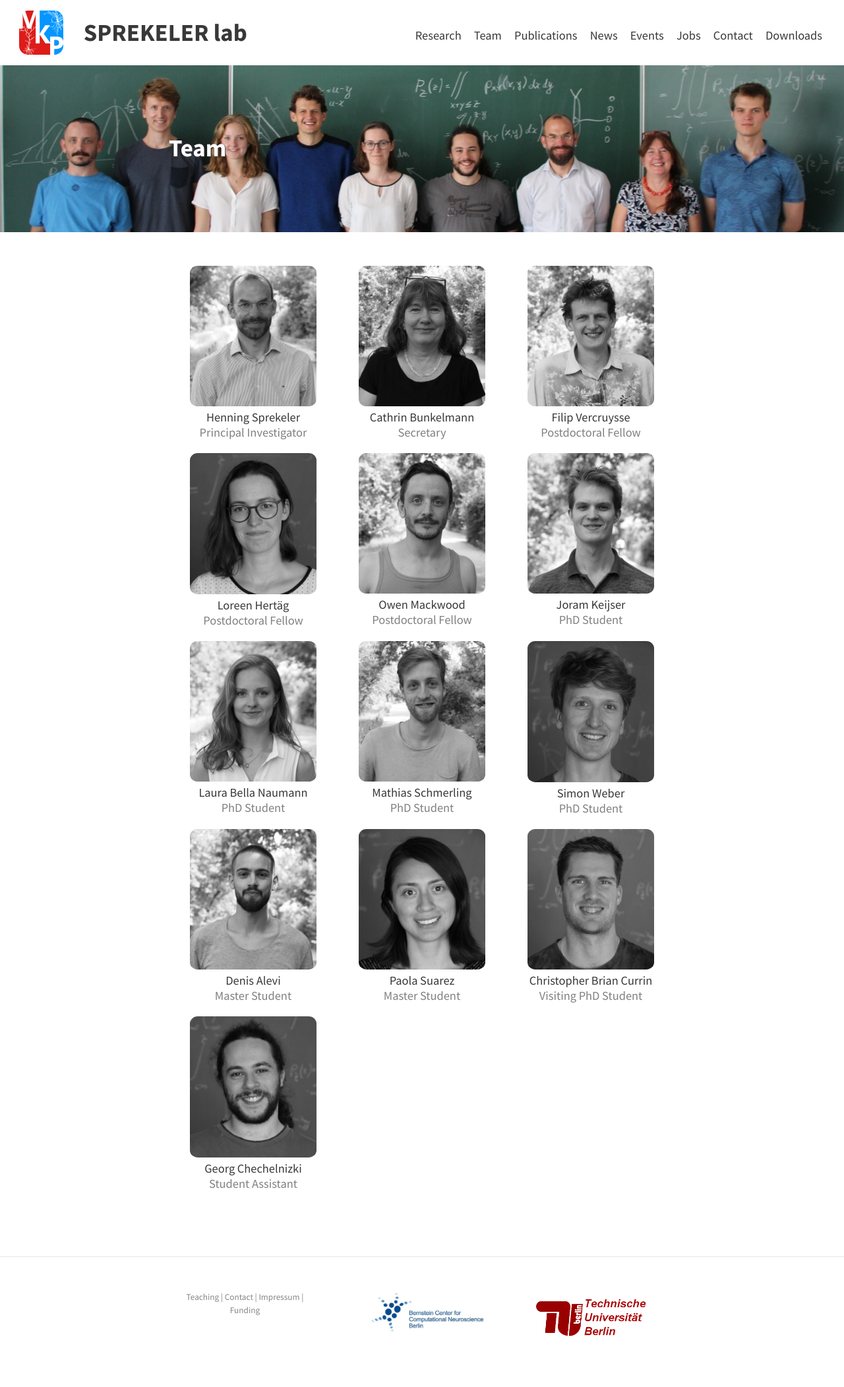
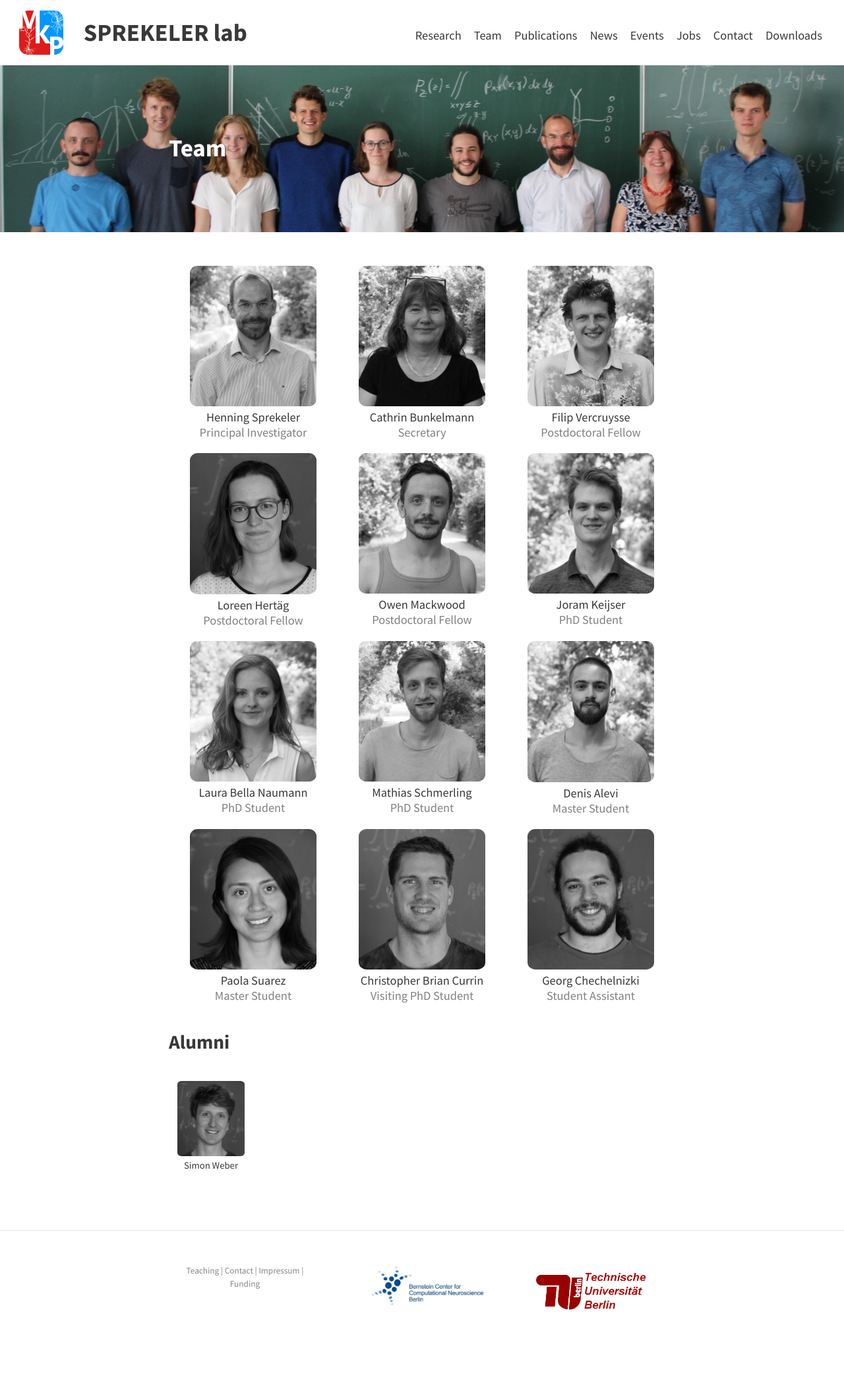
Before and after one commit to ge00rg/website-heroku, a Jekyll site: the page built from pages/2_team.md, in a window 1280 px wide. Shown: the whole page at 66% size. Built offline with Jekyll 4.4.1, drawn with Linux system fonts in a browser that asks for light colours; after the commit the page ends 2063 px from its top, so only the background shows below that.

Commit message:
Added Alumni-section to members page and put Simon there

```diff
--- a/_includes/membergrid.html
+++ b/_includes/membergrid.html
@@ -40,6 +40,28 @@ figcaption {
 }
 /* Display the columns below each other instead of side by side on small screens */
 
+.alumnigrid{
+    display: inline-grid;
+    grid-template-columns: 1fr 1fr 1fr 1fr 1fr 1fr;
+    margin-top: 20px;
+    }
+.alumnicol{
+    float: left;
+    margin-bottom: 10px;
+    z-index: 1;
+    transition: transform .2s;
+    position: relative;
+}
+
+.alumnicol:hover {
+    z-index: 5555 !important;
+    transform: scale(1.1);
+}
+
+.alumniname{
+    font-size: 0.8em;
+}
+
 @media screen and (max-width: 650px) {
     .column {
         width: 100%;
@@ -72,6 +94,7 @@ figcaption {
 
   {% for member in site.members %}
         {% unless page.position-order contains member.position %}
+        {% unless member.position=="Alumni" %}
             <div class="column">
                 <figure>
                     <a href="{{ site.baseurl }}{{ member.url }}" data-keyboard="true">
@@ -82,5 +105,22 @@ figcaption {
                 </figure>
             </div>
         {% endunless %}
+        {% endunless %}
   {% endfor %}
 </div>
+
+<h2>Alumni</h2>
+<div class="alumnigrid">
+    {% for member in site.members %}
+        {% if member.position=="Alumni" %}
+            <div class="alumnicol">
+                    <figure>
+                        <a href="{{ site.baseurl }}{{ member.url }}" data-keyboard="true">
+                            <img class="memberpic" src="{{ site.baseurl }}/assets/img/members/{{ member.img }}">
+                        </a>
+                        <figcaption class="alumniname">{{member.title}}</figcaption>
+                    </figure>
+                </div>
+        {% endif %}
+    {% endfor %}
+</div>
--- a/_members/Simon.md
+++ b/_members/Simon.md
@@ -1,7 +1,7 @@
 ---
 layout: member_post
 title: Simon Weber
-position: PhD Student
+position: Alumni
 img: "Simon_crop.JPG"
 permalink: /simon/
 room: MAR 5.016
```
Also changed, not shown: _layouts/member_post.html (+5 -3 lines).
